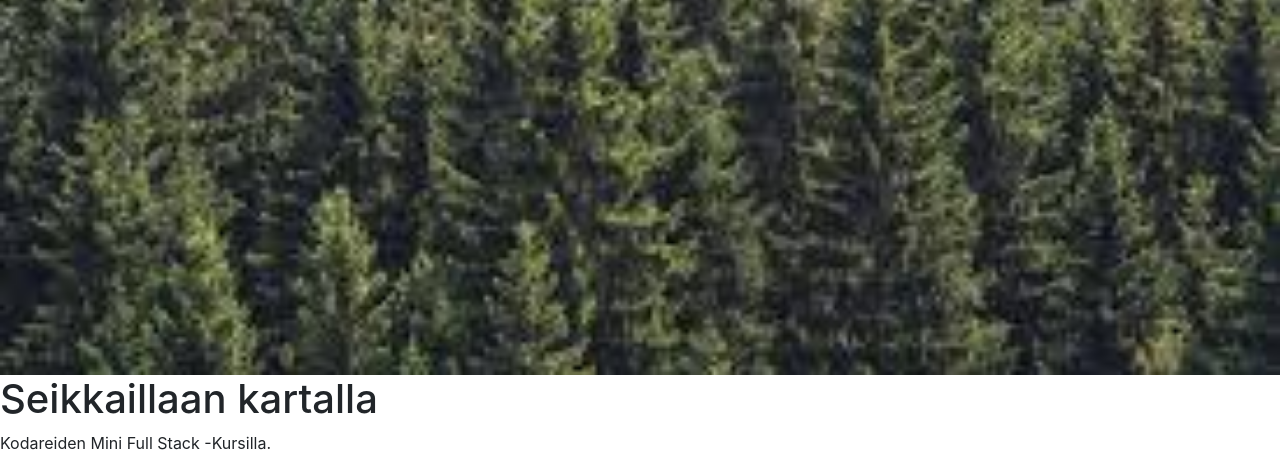
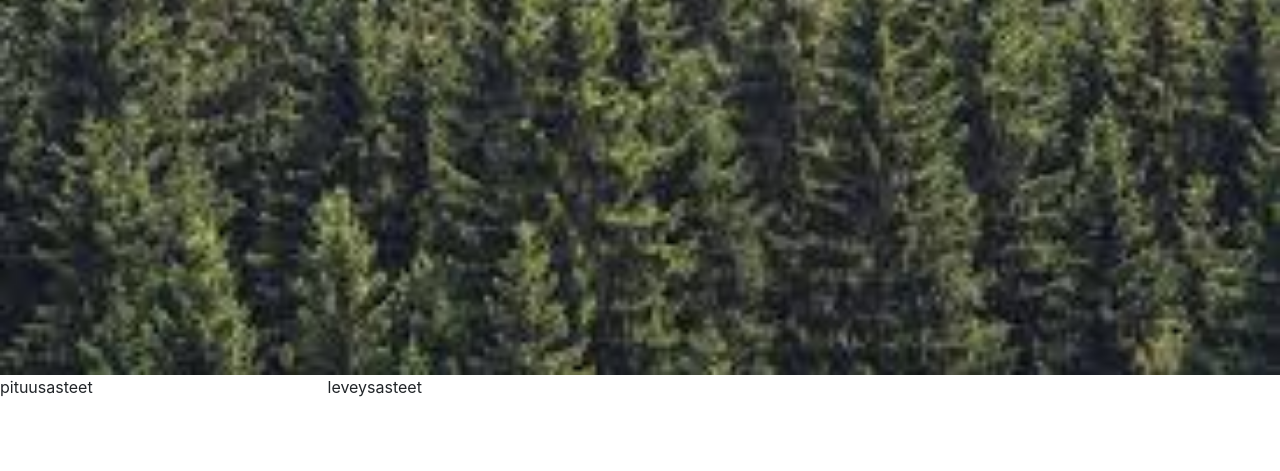
Before and after one commit to Woofplayer/kodaritkartta, a website: page public/index.html in a window 1280 px wide. Shown: the part 477-948 px from the top of the page. After the commit the page ends 892 px from the top, so only its background shows below. Drawn offline with nearby package versions, Linux system fonts and the light colour scheme.

Commit message:
leveysasteet ja pituusasteet

```diff
--- a/public/css/sijainti_ja_kartta.css
+++ b/public/css/sijainti_ja_kartta.css
@@ -0,0 +1,12 @@
+.otsikko {
+  position: relative;
+  text-align: center;
+  color: white;
+}
+
+.otsikon_teksti {
+  position: absolute;
+  top: 50%;
+  left: 50%;
+  transform: translate(-50%, -50%);
+}
--- a/public/index.html
+++ b/public/index.html
@@ -12,7 +12,7 @@
 
     <script src="https://maxcdn.bootstrapcdn.com/bootstrap/4.5.2/js/bootstrap.min.js"></script>
 
-    <link rel="stylesheet" href="css/sijainti_ja_kartta.css">
+    <link rel="stylesheet" href="css/sijainti_ja_kartta.css"/>
 
     <script src="js/sijainti_ja_kartta.js"></script>
 
@@ -25,5 +25,21 @@
         <p> Kodareiden Mini Full Stack -Kursilla. </p>
       </div>
     </div>
+    <div class="row">
+      <div class="col-sm-3">
+        <p> pituusasteet </p>
+        <p id="pituusasteet"> </p>
+      </div>
+      <div class="col-sm-9">
+        <p> leveysasteet </p>
+        <p id="leveysasteet"> </p>
+      </div>
+    </div>
+
+    <div class="row">
+      <div class="col-sm-7">
+        <div id="kartta"></div>
+      </div>
+    </div>
   </body>
 </html>
```
Also changed, not shown: package.json (added, +20 -0 lines), public/kuvat/images.jpg (added).
